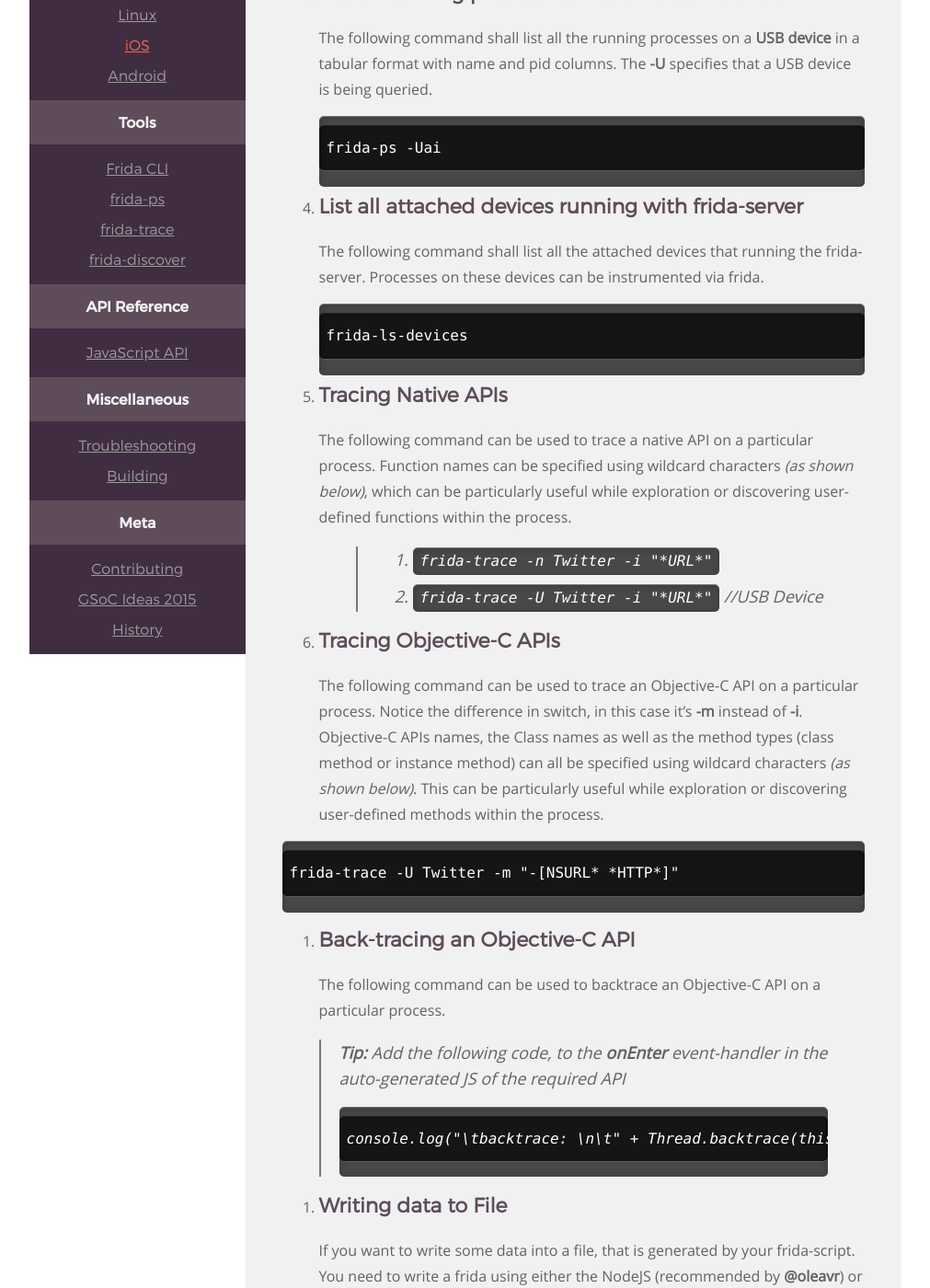
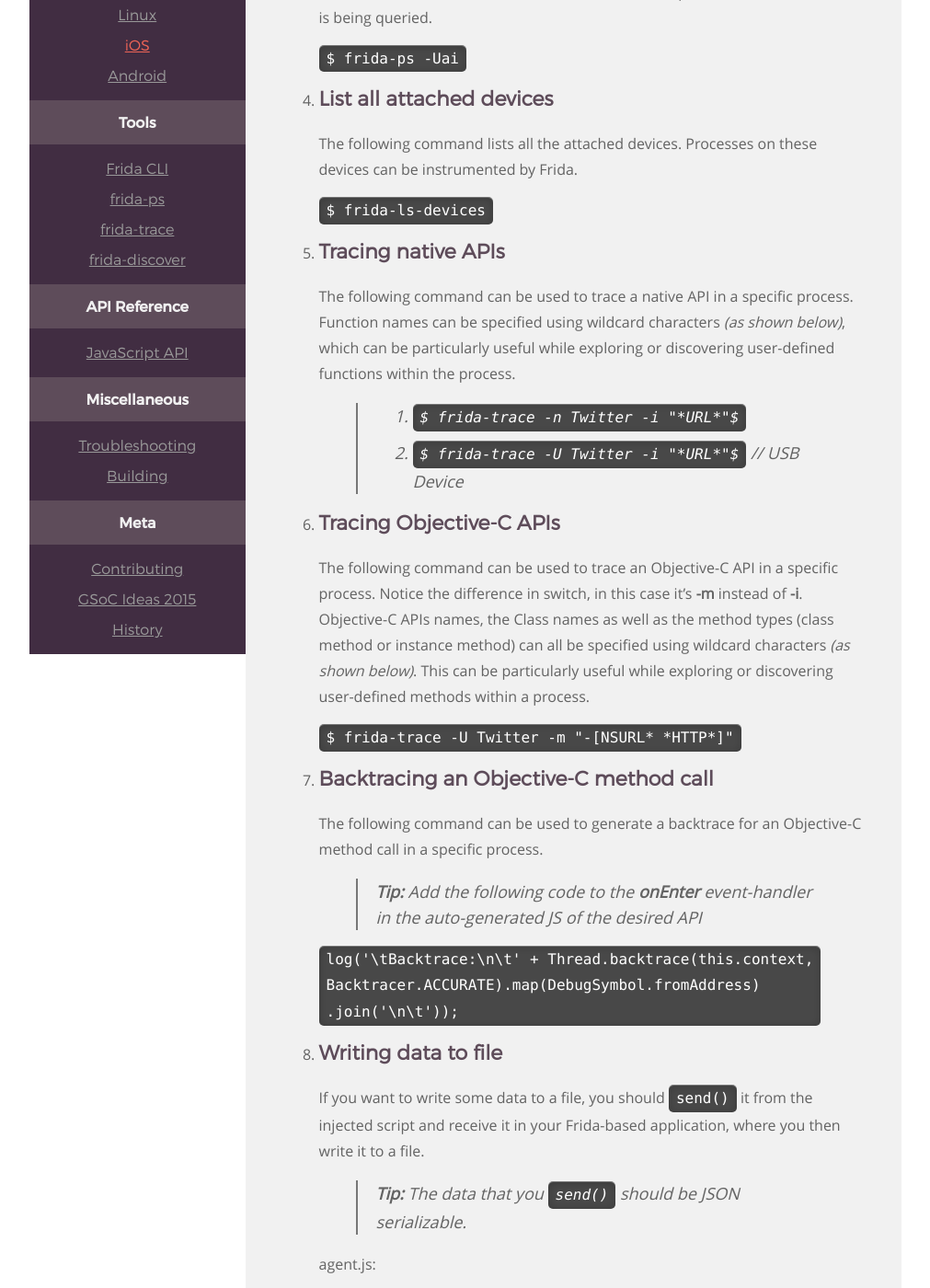
Before and after one commit to frida/frida-website, a Jekyll site: the page built from _docs/examples/ios.md, in a window 1280 px wide and 1400 px high, scrolled down 776 px. Shown: the whole window at 92% size, without its empty margins (129-1140 px from the left). Built offline with Jekyll 4.4.1, drawn with Linux system fonts in a browser that asks for light colours; some of the changed text lies outside the part shown.

Commit message:
Improve the iOS examples

````diff
--- a/_docs/examples/ios.md
+++ b/_docs/examples/ios.md
@@ -4,99 +4,110 @@ title: iOS
 permalink: /docs/examples/ios/
 ---
 
-## iOS & macOS Recipes
+## Recipes
 
 1. Inject script into process on host via REPL
 -
-Injecting a frida instrumentation script on host machine can be achieved by the following  command. Here the **-n** switch specifies the fact that the frida-agent and the frida REPL both are on the same host.
-```
-frida -n Twitter -l demo1.js
-```
+    Injecting a Frida instrumentation script on the host machine can be achieved
+    through the following command. Here the **-n** switch specifies the process
+    name to attach to.
 
-2. List all running process names, pid
+    `$ frida -n Twitter -l demo1.js`
+
+2. List all running process names and PIDs
 -
-The following command shall list all the running processes in a tabular format with name and pid columns
-```
-frida-ps ai
-```
+    The following command lists all the running processes in a tabular format
+    with name and PID columns.
+
+    `$ frida-ps`
 
 3. List all running process names on a USB device
 -
-The following command shall list all the running processes on a **USB device** in a tabular format with name and pid columns. The **-U** specifies that a USB device is being queried.
-```
-frida-ps -Uai
-```
+    The following command lists all the running processes on a **USB device** in
+    a tabular format with name and PID columns. The **-U** specifies that a USB
+    device is being queried.
 
-4. List all attached devices running with frida-server
+    `$ frida-ps -Uai`
+
+4. List all attached devices
 -
-The following command shall list all the attached devices that running the frida-server. Processes on these devices can be instrumented via frida.
-```
-frida-ls-devices
-```
+    The following command lists all the attached devices. Processes on these
+    devices can be instrumented by Frida.
 
-5. Tracing Native APIs
+    `$ frida-ls-devices`
+
+5. Tracing native APIs
 -
-The following command can be used to trace a native API on a particular process. Function names can be specified using wildcard characters *(as shown below)*, which can be particularly useful while exploration or discovering user-defined functions within the process.
->1. ```frida-trace -n Twitter -i "*URL*"```
->2. ```frida-trace -U Twitter -i "*URL*"``` *//USB Device*
+    The following command can be used to trace a native API in a specific
+    process. Function names can be specified using wildcard characters
+    *(as shown below)*, which can be particularly useful while exploring or
+    discovering user-defined functions within the process.
+
+    >1. `$ frida-trace -n Twitter -i "*URL*"$`
+    >2. `$ frida-trace -U Twitter -i "*URL*"$` *// USB Device*
 
 6. Tracing Objective-C APIs
 -
-The following command can be used to trace an Objective-C API on a particular process. Notice the difference in switch, in this case it's **-m** instead of **-i**. Objective-C APIs names, the Class names as well as the method types (class method or instance method) can all be specified using wildcard characters *(as shown below)*. This can be particularly useful while exploration or discovering user-defined methods within the process.
+    The following command can be used to trace an Objective-C API in a specific
+    process. Notice the difference in switch, in this case it's **-m** instead
+    of **-i**. Objective-C APIs names, the Class names as well as the method
+    types (class method or instance method) can all be specified using wildcard
+    characters *(as shown below)*. This can be particularly useful while
+    exploring or discovering user-defined methods within a process.
 
+    `$ frida-trace -U Twitter -m "-[NSURL* *HTTP*]"`
+
+7. Backtracing an Objective-C method call
+-
+    The following command can be used to generate a backtrace for an Objective-C
+    method call in a specific process.
+
+    >**Tip:** Add the following code to the **onEnter** event-handler in the
+    auto-generated JS of the desired API
+
+    ```log('\tBacktrace:\n\t' + Thread.backtrace(this.context,
+Backtracer.ACCURATE).map(DebugSymbol.fromAddress)
+.join('\n\t'));```
+
+8. Writing data to file
+-
+    If you want to write some data to a file, you should ```send()``` it from the
+    injected script and receive it in your Frida-based application, where you then
+    write it to a file.
+
+    > **Tip:** The data that you ```send()``` should be JSON serializable.
+
+    agent.js:
+
+        var data = { foo: 'bar' };
+        send(data);
+
+    app.py:
+
+        import frida
+
+        def on_message(message, data):
+            print(message['payload'])
+
+9. Calling a native function
+-
 ```
-frida-trace -U Twitter -m "-[NSURL* *HTTP*]"
+var address = Module.findExportByName('libsqlite3.dylib', 'sqlite3_sql');
+var sql = new NativeFunction(address, 'char', ['pointer']);
+sql(statement);
 ```
 
-7. Back-tracing an Objective-C API
--
-The following command can be used to backtrace an Objective-C API on a particular process.
+Explanation [here](https://gist.github.com/dpnishant/c7c6b47ebfd8cd671ecf).
 
->**Tip:** Add the following code, to the **onEnter** event-handler in the auto-generated JS of the required API
-```
-console.log("\tbacktrace: \n\t" + Thread.backtrace(this.context, Backtracer.ACCURATE).map(DebugSymbol.fromAddress).join("\n\t"));
-```
-
-8. Writing data to File
--
-If you want to write some data into a file, that is generated by your frida-script. You need to write a frida using either the NodeJS (recommended by **@oleavr**) or Python bindings and then have to ```send()``` the data back to your app and then write it to file as usual.
-
-> **Tip:** The data that you ```send()``` should JSON serializable.
-
-Code
->Example:
->*script.js*
->```
->var data = {"foo": "bar"};
->send(data);
->```
->*app.py*
->```
->import frida
->
->def on_message(message, data):
->    print message['payload']
->```
-
-9. Calling a Native Function
--
-```
-var func_sqlite3_sql = Module.findExportByName('libsqlite3.dylib', 'sqlite3_sql');
-
-var sqlite3_sql = new NativeFunction(func_sqlite3_sql, 'char', ['pointer']);
-```
-
-Explanation: https://gist.github.com/dpnishant/c7c6b47ebfd8cd671ecf
-
-#Data-Structures
+## Data Structures
 
 1. Converting NSData to String
 -
 ```
-var data = new Objc.Object(args[2]);
+var data = new ObjC.Object(args[2]);
 Memory.readUtf8String(data.bytes(), data.length());
 ```
->**Tip**:  2nd argument (number of bytes) is not required if the string data is null terminated.
+>**Tip**: 2nd argument (number of bytes) is not required if the string data is null-terminated.
 
 2. Converting NSData to Binary Data
 -
@@ -104,68 +115,83 @@ Memory.readUtf8String(data.bytes(), data.length());
 Memory.readByteArray(data.bytes(), data.length());
 ```
 
-3. Iterating a NSArray
+3. Iterating an NSArray
 -
 ```
-var size = array.count();
-for (var i = 0; i !- size; i++) {
+var count = array.count();
+for (var i = 0; i !== count; i++) {
   var element = array.objectAtIndex_(i);
 }
 ```
-4. Iterating a NSDictionary
+
+4. Iterating an NSDictionary
 -
 ```
-var enumerator = myDictionary.keyEnumerator();
+var enumerator = dict.keyEnumerator();
 var key;
-while ((key = enumerator.nextObject()) !- null) {
-  var value = myDictionary.objectForKey_(key);
+while ((key = enumerator.nextObject()) !== null) {
+  var value = dict.objectForKey_(key);
 }
 ```
-5. Unarchiving a NSKeyedArchiver
+
+5. Unarchiving an NSKeyedArchiver
 -
 ```
-var parsed_value = ObjC.classes.NSKeyedUnarchiver.unarchiveObjectWithData_(value);
+var parsedValue = ObjC.classes.NSKeyedUnarchiver.unarchiveObjectWithData_(value);
 ```
 
-6. Reading Struct
+6. Reading a struct
 -
-If args[0] is a pointer to a struct, and let's say you want to read the uint32 at offset 4, you can do it as shown below:
+If args[0] is a pointer to a struct, and let's say you want to read the uint32
+at offset 4, you can do it as shown below:
 ```
 Memory.readU32(args[0].add(4));
 ```
 
-##Displaying alert box under iOS 7
+## Objective-C examples
+
+### Displaying an alert box on iOS 7
+
 {% highlight js %}
 var UIAlertView = ObjC.classes.UIAlertView; /* iOS 7 */
 var view = UIAlertView.alloc().initWithTitle_message_delegate_cancelButtonTitle_otherButtonTitles_(
-    "Frida",
-    "Hello from Frida",
+    'Frida',
+    'Hello from Frida',
     NULL,
-    "OK",
+    'OK',
     NULL);
 view.show();
 view.release();
 {% endhighlight %}
 
-##Displaying alert box under iOS >= 8
-This is an implementation of the following [code](https://developer.apple.com/library/ios/documentation/UIKit/Reference/UIAlertController_class/)
+### Displaying an alert box on iOS >= 8
+
+This is an implementation of the following
+[code](https://developer.apple.com/library/ios/documentation/UIKit/Reference/UIAlertController_class/).
+
 {% highlight js %}
-/* defining a Block that will be passed as handler parameter to +[UIAlertAction actionWithTitle:style:handler:] */
-var handler = new ObjC.Block({ retType: 'void', argTypes: ['object'], implementation: function () {}})
+// Defining a Block that will be passed as handler parameter to +[UIAlertAction actionWithTitle:style:handler:]
+var handler = new ObjC.Block({
+  retType: 'void',
+  argTypes: ['object'],
+  implementation: function () {
+  }
+});
 
-/* mapping of ObjC classes */
+// Import ObjC classes
 var UIAlertController = ObjC.classes.UIAlertController;
 var UIAlertAction = ObjC.classes.UIAlertAction;
 var UIApplication = ObjC.classes.UIApplication;
 
-/* using Grand Central Dispatch to pass messages (invoke methods) in application's main thread */
+// Using Grand Central Dispatch to pass messages (invoke methods) in application's main thread
 ObjC.schedule(ObjC.mainQueue, function () {
-  /* using integer numerals for preferredStyle which is of type enum UIAlertControllerStyle*/
-  var alert = UIAlertController.alertControllerWithTitle_message_preferredStyle_("Frida","Hello from Frida", 1);
-  /* again using integer numeral for style parameter that is enum*/
-  var defaultAction = UIAlertAction.actionWithTitle_style_handler_("OK",0,handler);
+  // Using integer numerals for preferredStyle which is of type enum UIAlertControllerStyle
+  var alert = UIAlertController.alertControllerWithTitle_message_preferredStyle_('Frida', 'Hello from Frida', 1);
+  // Again using integer numeral for style parameter that is enum
+  var defaultAction = UIAlertAction.actionWithTitle_style_handler_('OK', 0, handler);
   alert.addAction_(defaultAction);
-  /* instead of using ObjC.choose and looking for UIViewController on the heap, we have a direct access with UIApplication */
+  // Instead of using `ObjC.choose()` and looking for UIViewController instances
+  // on the heap, we have direct access through UIApplication:
   UIApplication.sharedApplication().keyWindow().rootViewController().presentViewController_animated_completion_(alert, true, NULL);
 })
 {% endhighlight %}
````
